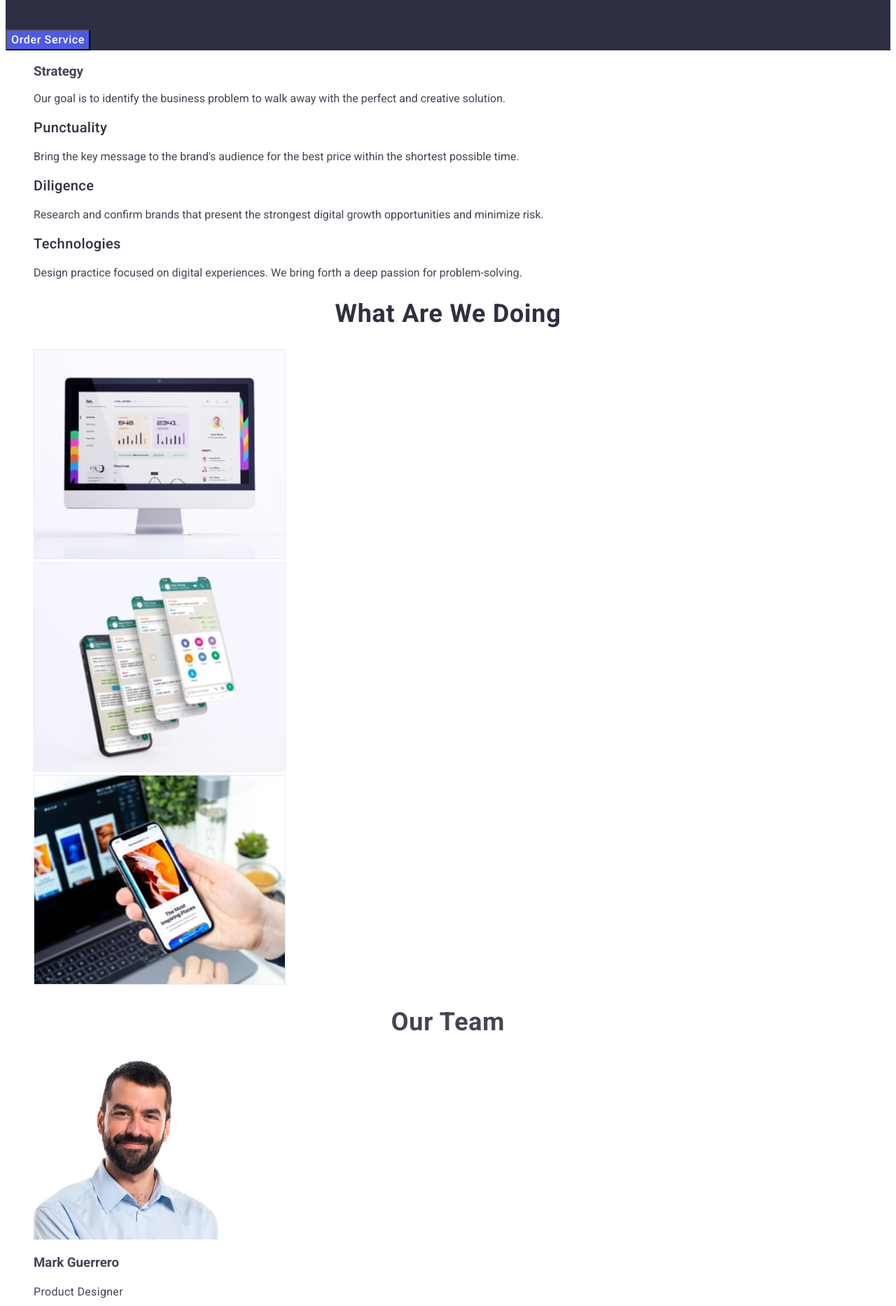
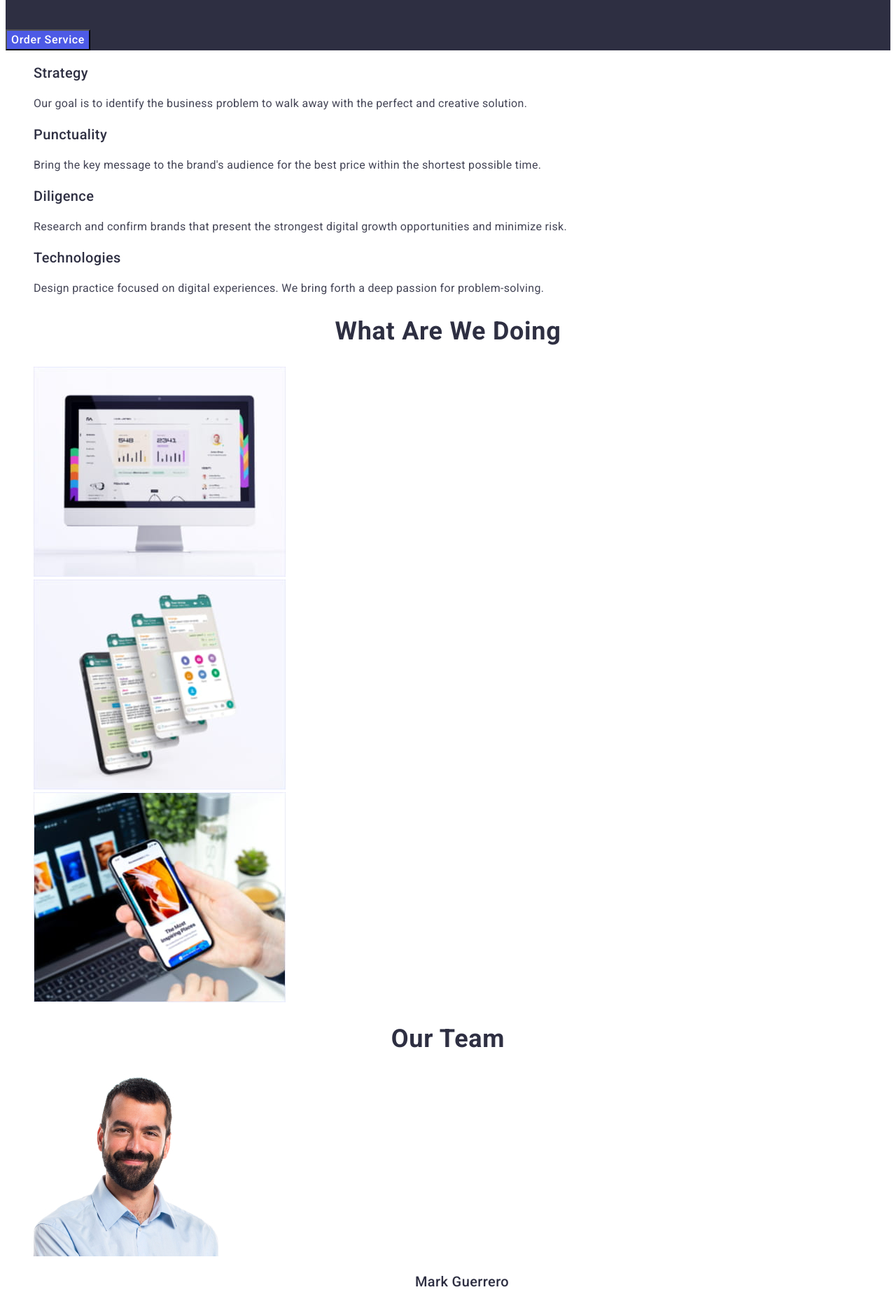
Before and after one commit to Andrii1308/goit-markup-hw-02, a plain HTML site: page index.html in a window 1280 px wide. Shown: the part 292-2158 px from the top of the page at 70% size. Drawn offline with Linux system fonts and the light colour scheme.

Commit message:
finalization

```diff
--- a/css/styles.css
+++ b/css/styles.css
@@ -66,6 +66,10 @@ body {
 
 /* Контакти */
 
+.address {
+    font-style: normal;
+}
+
 .contacts-list-item {
     font-style: normal;
     font-weight: 400;
@@ -121,6 +125,15 @@ body {
     letter-spacing: 0.02em;
 }
 
+.features-list-item-description {
+    font-style: normal;
+    font-weight: 400;
+    font-size: 16px;
+    line-height: 1.5;
+    letter-spacing: 0.02em;
+    color: var(--primary-text-color);
+}
+
 /* Що ми робимо */
 
 .products-heading {
@@ -137,6 +150,7 @@ body {
 /* Наша команда */
 
 .team-heading {
+    color: var(--first-text-color);
     font-style: normal;
     font-weight: 700;
     font-size: 36px;
@@ -146,7 +160,7 @@ body {
     text-transform: capitalize;
 }
 
-.team-list-heading {
+.team-list-item-heading {
     font-style: normal;
     font-weight: 500;
     font-size: 20px;
--- a/index.html
+++ b/index.html
@@ -22,7 +22,7 @@
             <li><a class="list-item link" href="">Contacts</a></li>
            </ul>
       </nav>
-      <address>
+      <address class="address">
          <ul class="list">
             <li><a class="contacts-list-item link" href="mailto:info@devstudio.com">info@devstudio.com</a></li>
             <li><a class="contacts-list-item link" href="tel:+110001111111">+11 (000) 111-11-11</a></li>
@@ -38,7 +38,7 @@
             <h2 class="hidden-title" hidden>Our features</h2>
             <ul class="list">
                 <li>
-                    <h3 class="list-item-heading">Strategy</h3>
+                    <h3 class="features-list-item-heading">Strategy</h3>
                     <p class="features-list-item-description">
                         Our goal is to identify the business
                         problem to walk away with the perfect and creative solution.
```
